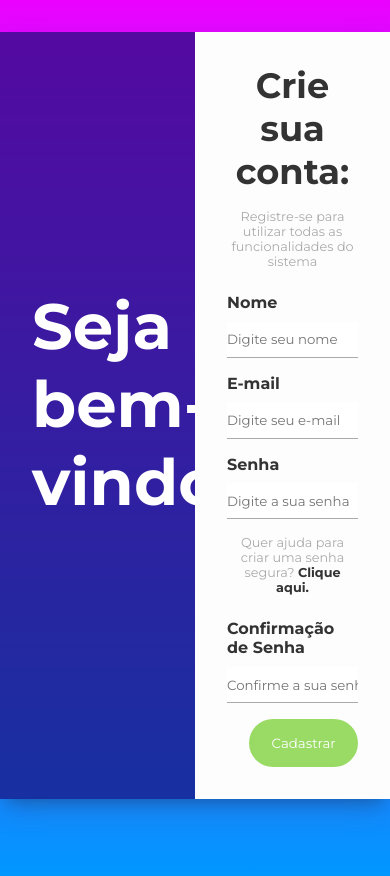
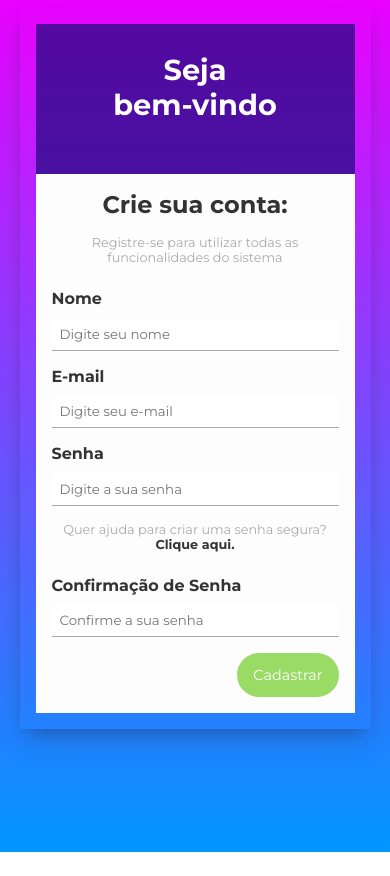
Before and after one commit to calvethugo/gerador-de-senha, a plain HTML site: page index.html in a window 390 px wide. After the commit the page ends 852 px from the top, so only its background shows below. Drawn offline with Linux system fonts and the light colour scheme.

Commit message:
Add files via upload

```diff
--- a/src/css/estilo.css
+++ b/src/css/estilo.css
@@ -177,3 +177,86 @@
   .hide {
     display: none;
   }
+
+  /* Responsividade para Tablets */
+@media (max-width: 768px) {
+  #register-container {
+    flex-direction: column;
+    align-items: center;
+    max-width: 90%;
+    margin: 1rem auto;
+  }
+
+  #register-banner {
+    width: 100%;
+    height: 200px;
+  }
+
+  #register-banner h1 {
+    font-size: 2.5rem;
+    text-align: center;
+  }
+
+  #register-form {
+    width: 100%;
+    padding: 1.5rem;
+  }
+
+  #register-form h2 {
+    font-size: 1.8rem;
+  }
+
+  #register-form p {
+    font-size: 0.9rem;
+  }
+}
+
+/* Responsividade para Smartphones */
+@media (max-width: 480px) {
+  #register-container {
+    margin: 0.5rem auto;
+    padding: 1rem;
+  }
+
+  #register-banner {
+    height: 150px;
+  }
+
+  #register-banner h1 {
+    font-size: 1.8rem;
+  }
+
+  #register-form {
+    padding: 1rem;
+  }
+
+  #register-form h2 {
+    font-size: 1.5rem;
+  }
+
+  #register-form p {
+    font-size: 0.8rem;
+  }
+
+  .form-control input {
+    padding: 0.5rem;
+  }
+
+  #register-form input[type="submit"],
+  #generate-options button,
+  #copy-password {
+    padding: 0.8rem 1rem;
+    font-size: 0.9rem;
+    max-width: 120px;
+  }
+
+  #generate-options label,
+  #generate-options input[type="text"] {
+    font-size: 0.7rem;
+  }
+
+  #copy-password {
+    padding: 0.5rem;
+    font-size: 0.8rem;
+  }
+}
```
